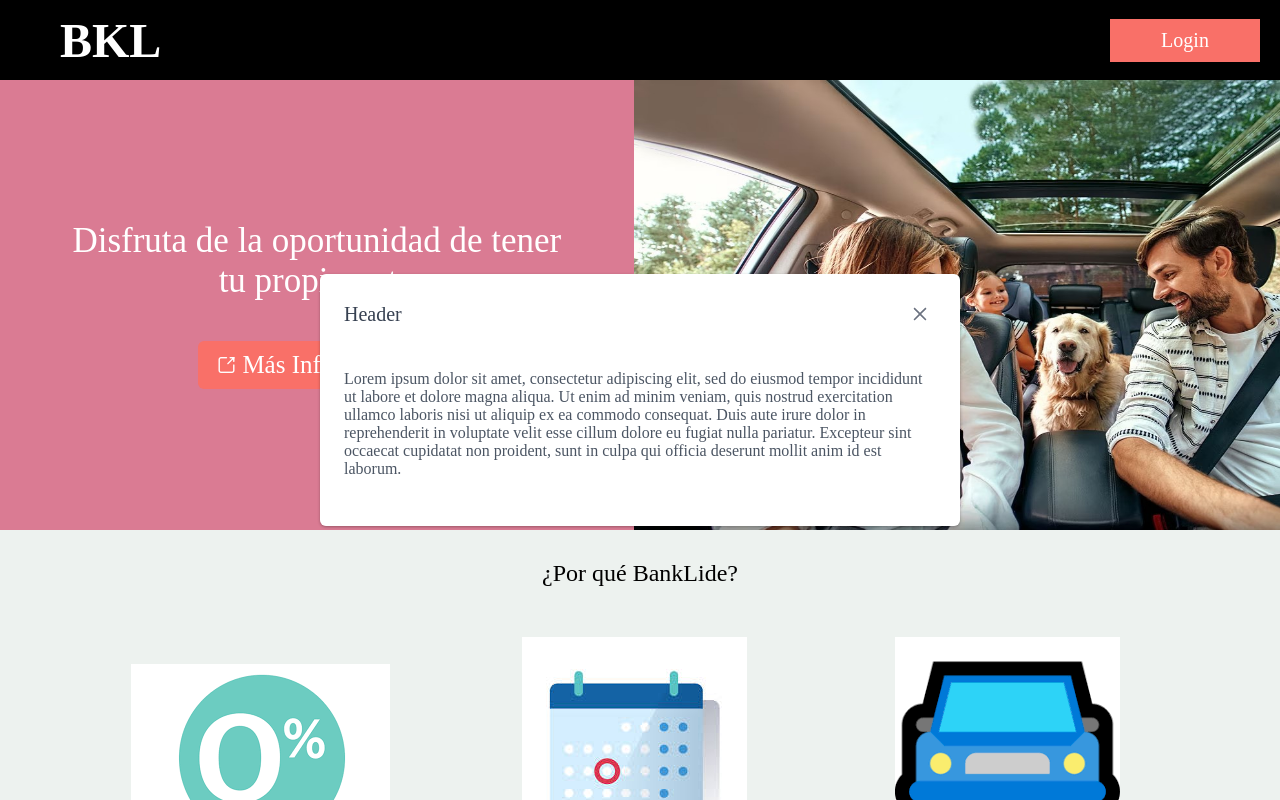
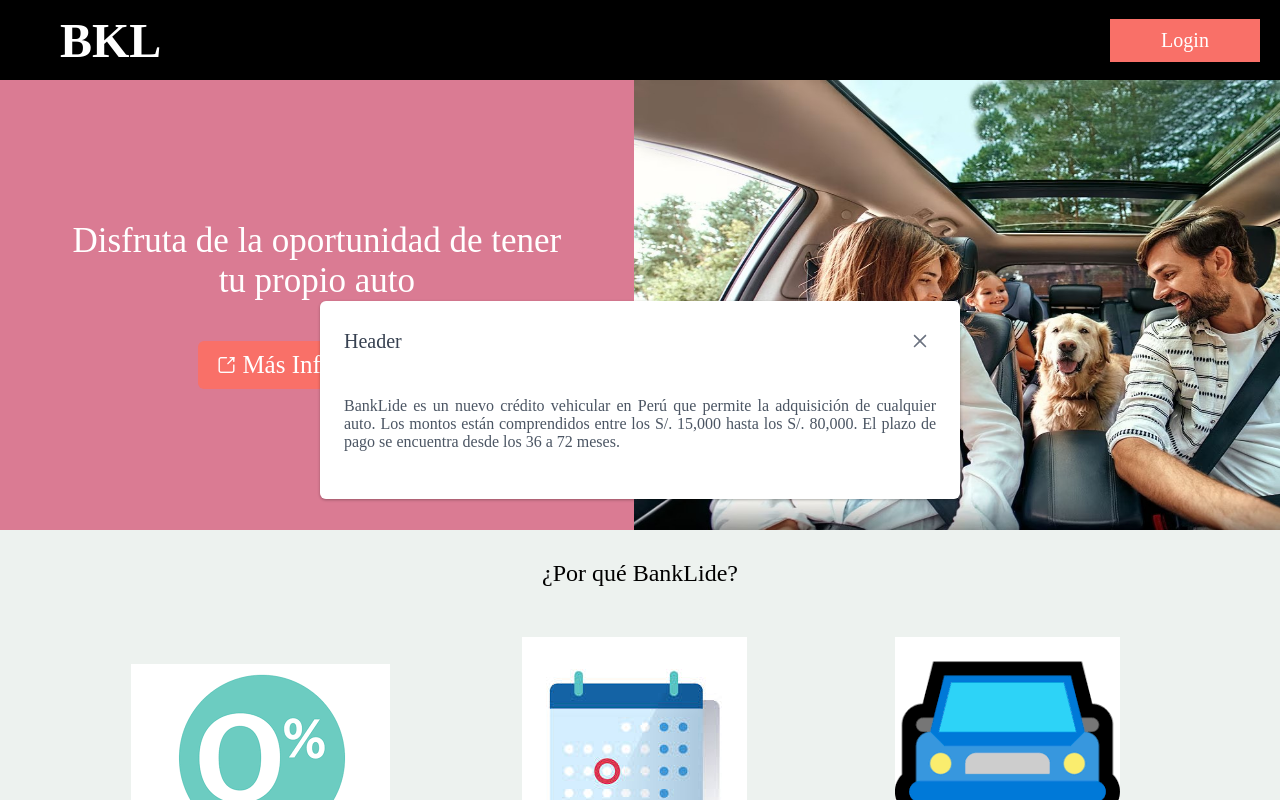
Before and after one commit to Finanzas-y-Economia/Front, a Vue app: page /home in a window 1280 px wide. Both pictures are taken after a click on the button "Más Información". Shown: the top 800 px of the page. Built offline with nearby package versions, Linux system fonts and the light colour scheme; a web font is replaced by a local one.

Commit message:
Lorem ipmus corregidos

```diff
--- a/src/components/Home.vue
+++ b/src/components/Home.vue
@@ -19,9 +19,9 @@
            <Pv-Button label="Más Información" icon="pi pi-external-link" @click="visible = true"  class="button2" />
 
                     <Pv-Dialog v-model:visible="visible" header="Header" :style="{ width: '50vw' }">
-                        <p>
-                            Lorem ipsum dolor sit amet, consectetur adipiscing elit, sed do eiusmod tempor incididunt ut labore et dolore magna aliqua. Ut enim ad minim veniam, quis nostrud exercitation ullamco laboris nisi ut aliquip ex ea commodo consequat.
-                            Duis aute irure dolor in reprehenderit in voluptate velit esse cillum dolore eu fugiat nulla pariatur. Excepteur sint occaecat cupidatat non proident, sunt in culpa qui officia deserunt mollit anim id est laborum.
+                        <p class="Banklide">
+                            BankLide es un nuevo crédito vehicular en Perú que permite la adquisición de cualquier auto. Los montos están
+                            comprendidos entre los S/. 15,000 hasta los S/. 80,000. El plazo de pago se encuentra desde los 36 a 72 meses.
                         </p>
                     </Pv-Dialog>
 
@@ -228,6 +228,8 @@
     }
 
   }
-
+ .Banklide{
+    text-align: justify;
+  }
 
   </style>
```
